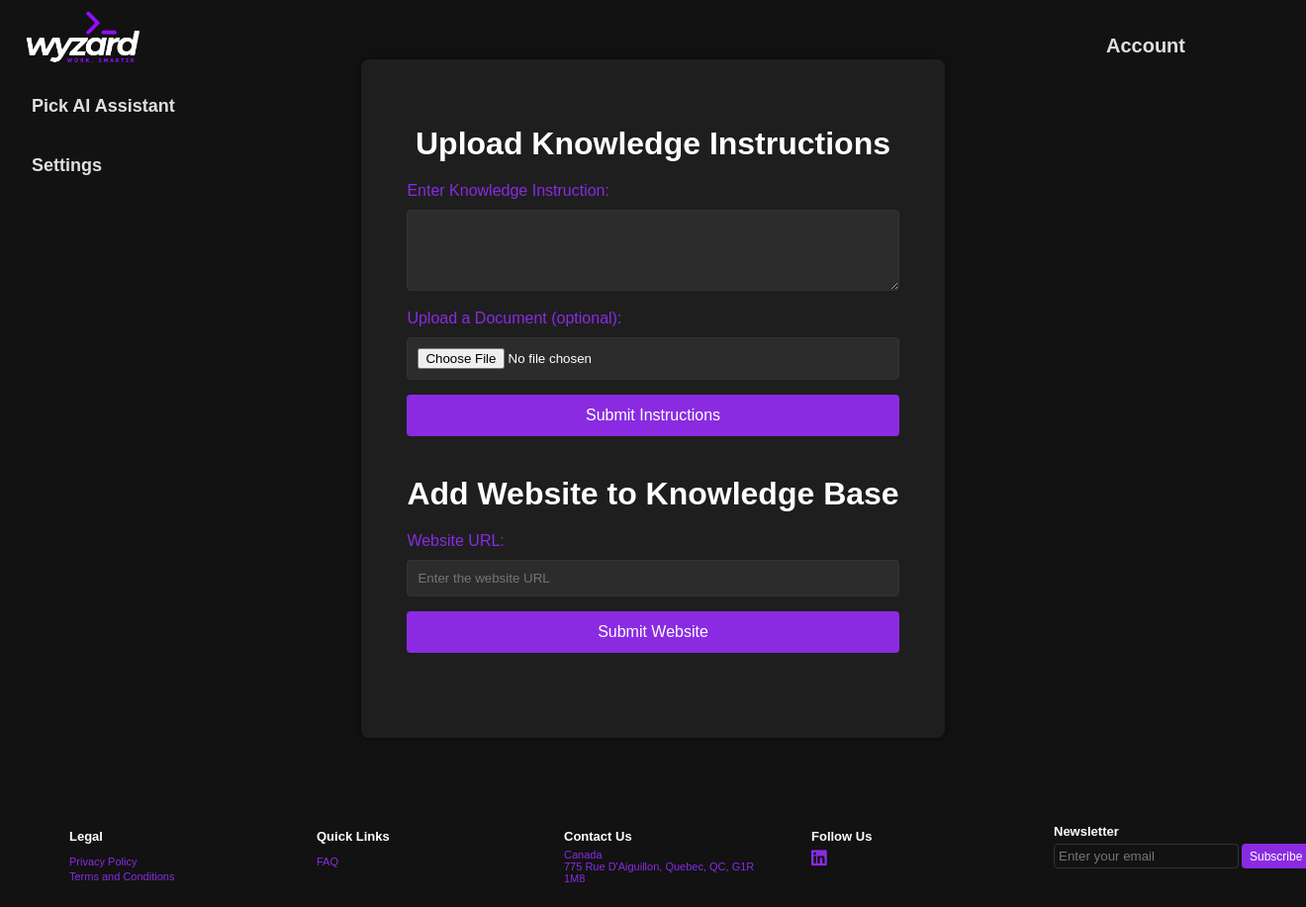
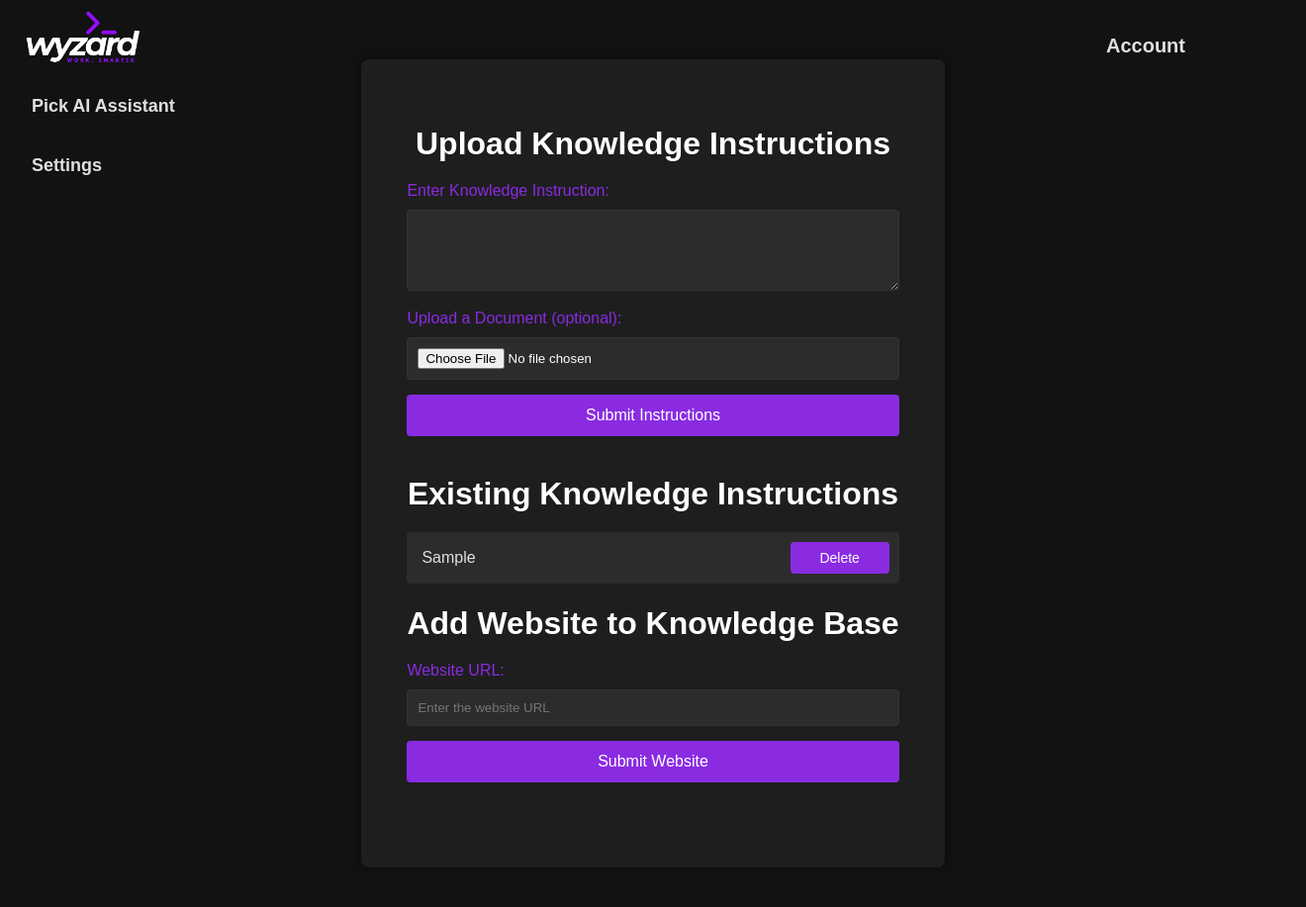
Before and after one commit to Wyzard-AI/les_socialites, a Python web app: template flask_app/templates/knowledge_base.html in a window 1320 px wide. Shown: the top 917 px of the page at 99% size. Before the commit the page ends 892 px from the top, so only its background shows below. Run offline with Jinja, Linux system fonts and the light colour scheme; the template is opened without the code that fills it: most values are stand-ins (such as "Sample title", 1, 10 or a date in 2020).

Commit message:
delete knowledge base instructions for users

```diff
--- a/flask_app/templates/knowledge_base.html
+++ b/flask_app/templates/knowledge_base.html
@@ -65,6 +65,26 @@
             margin-bottom: 15px;
         }
 
+        .instruction-item {
+            background-color: #2c2c2c;
+            padding: 10px;
+            border-radius: 4px;
+            margin-bottom: 10px;
+            display: flex;
+            justify-content: space-between;
+            align-items: center;
+            flex-wrap: wrap;
+        }
+
+        .instruction-text {
+            flex-grow: 1;
+            color: #e0e0e0;
+            margin-right: 20px;
+            padding: 5px;
+            overflow-wrap: break-word;
+            min-width: 60%;
+        }
+
         .submit-button {
             display: block;
             width: 100%;
@@ -80,7 +100,29 @@
             cursor: pointer;
         }
 
+        .delete-button {
+            display: block;
+            width: 100px; /* Fixed width to prevent overflow */
+            padding: 8px 12px;
+            margin: 0 auto; /* Centers the button horizontally */
+            text-align: center;
+            background-color: #8a2be2;
+            color: #ffffff;
+            border: none;
+            border-radius: 4px;
+            text-decoration: none;
+            font-size: 14px;
+            cursor: pointer;
+            white-space: nowrap; /* Prevents text from wrapping inside the button */
+            overflow: hidden; /* Hides overflow if any */
+            text-overflow: ellipsis; /* Adds ellipsis if text overflows */
+        }
+
         .submit-button:hover {
+            background-color: #6a1db7;
+        }
+
+        .delete-button:hover {
             background-color: #6a1db7;
         }
 
@@ -125,6 +167,22 @@
                     <p class="error">{{ error }}</p>
                 {% endif %}
             </div>
+
+            <h1>Existing Knowledge Instructions</h1>
+            <div class="instruction-list">
+                {% for id, knowledge_instructions in instructions %}
+                    <div class="instruction-item">
+                        <div class="instruction-text">{{ knowledge_instructions }}</div>
+                        <form action="/delete-knowledge-instructions" method="POST">
+                            <input type="hidden" name="id" value="{{ id }}">
+                            <button type="submit" class="delete-button">Delete</button>
+                        </form>
+                    </div>
+                {% else %}
+                    <p>No instructions available.</p>
+                {% endfor %}
+            </div>
+
             <h1>Add Website to Knowledge Base</h1>
             <form action="/add-link" method="POST">
                 <label for="url" class="form-label">Website URL:</label>
```
Also changed, not shown: flask_app/app.py (+64 -11 lines).
